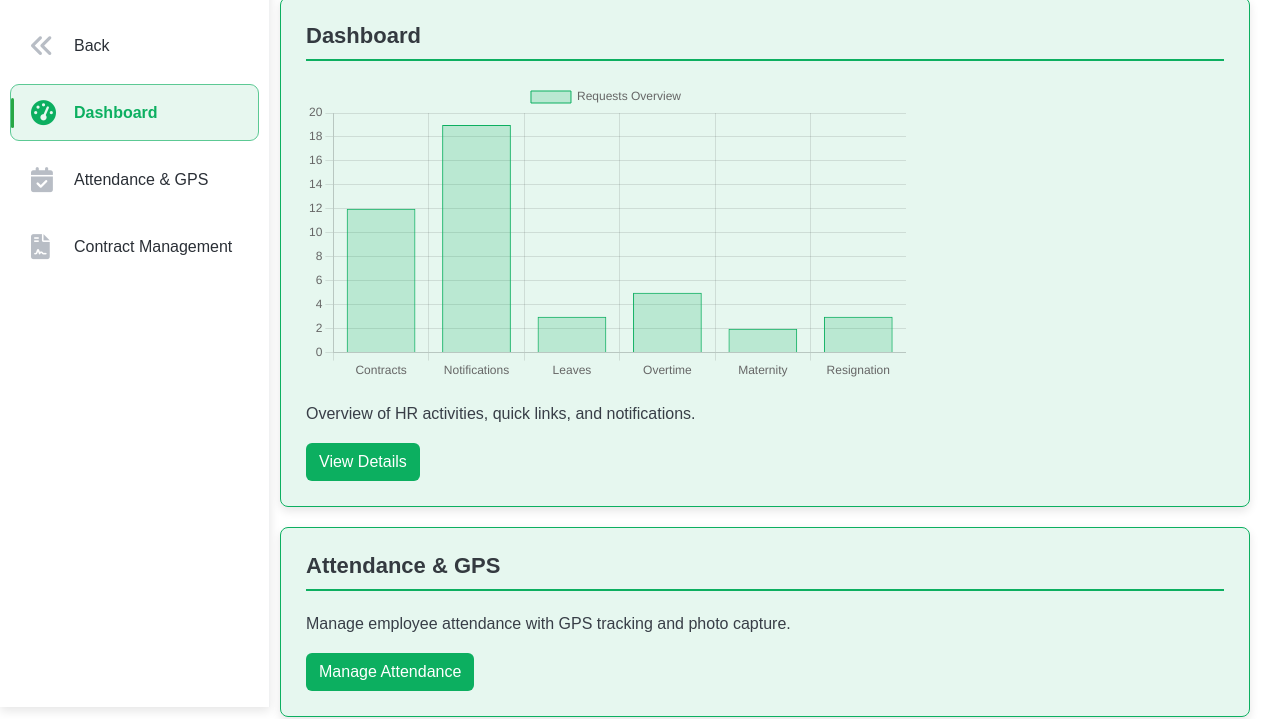
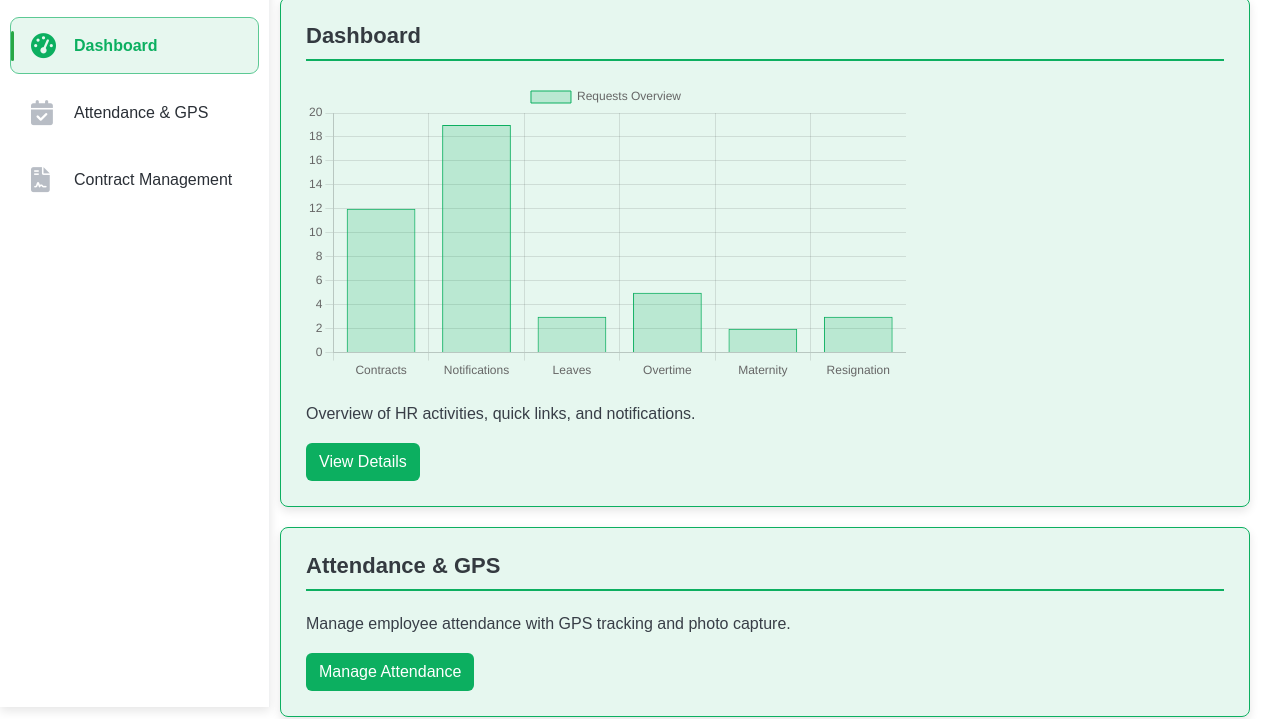
Before and after one commit to BLRNg/LayoutVietinsoft, a plain HTML site: page Layout.html in a window 1280 px wide. Shown: the part 93-812 px from the top of the page. Drawn offline with nearby package versions, Linux system fonts and the light colour scheme.

Commit message:
cmt from laptop

```diff
--- a/Layout.html
+++ b/Layout.html
@@ -1019,6 +1019,15 @@
         if(paths.length > 0){
             document.getElementById(container).innerHTML = '';
             historyStack.push(paths);
+            if(historyStack.size() == 2){
+                const backButton = document.getElementById('backButton');
+                backButton.style.display = 'block';
+            }
+
+            if(historyStack.size() == 1){
+                const backButton = document.getElementById('backButton');
+                backButton.style.display = 'none';
+            }
 
         }else{
             return;
@@ -1063,24 +1072,15 @@
         if(historyStack.size() > 1){
             historyStack.pop();
             renderElementsFromPaths(historyStack.pop(), 'sidebar-render');
-        }else{
-            const backButton = document.getElementById('backButton');
-            backButton.style.display = 'none';
-        }
-        if(historyStack.size() == 1){
-            const backButton = document.getElementById('backButton');
-            backButton.style.display = 'none';
+
+            if(historyStack.size() == 1){
+                const backButton = document.getElementById('backButton');
+                backButton.style.display = 'none';
+            }
+
         }
 
 
-
-        // if(historyStack.size == 3){
-        //     const backButton = document.getElementById('backButton');
-        //     backButton.style.display = 'none';
-        // }
-
-        // console.log(historyStack.pop());
-        // historyStack.print();
      }
 
     // Example Usage
```
